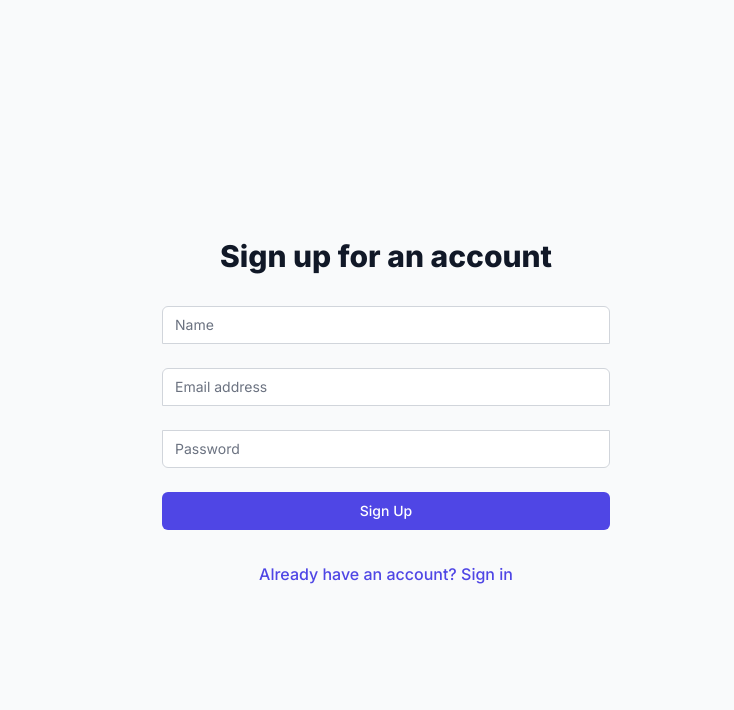
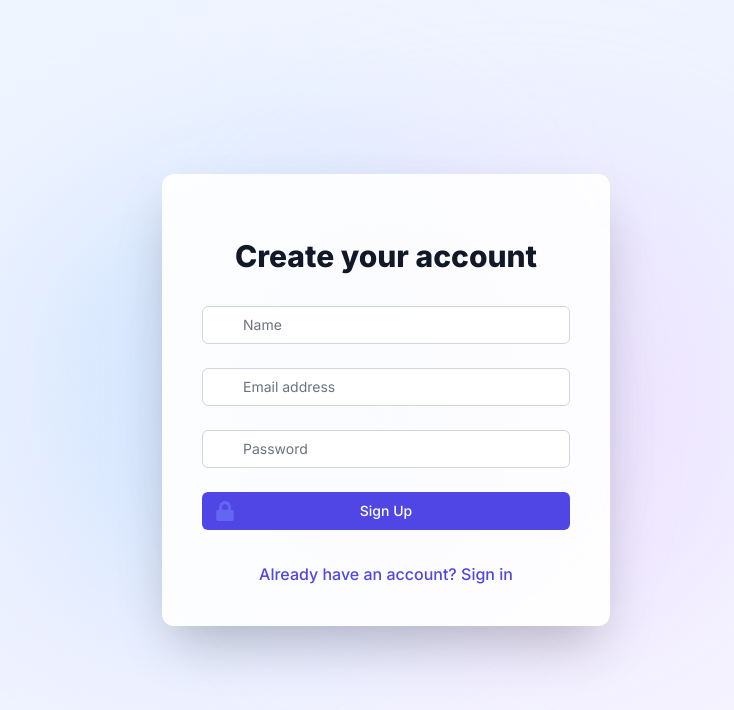
Before and after one commit to djubx/what-did-i-achieve, a Next.js app: page /auth/signin in a window 1280 px wide. Both pictures are taken after a click on the button "Need an account? Sign up". Shown: the top 710 px of the page, without its empty margins (254-988 px from the left). Built offline with nearby package versions, Linux system fonts and the light colour scheme; no server answers.

Commit message:
Beautify signup signin page

```diff
--- a/src/app/auth/signin/page.tsx
+++ b/src/app/auth/signin/page.tsx
@@ -5,6 +5,8 @@ import { signIn, useSession } from 'next-auth/react'
 import { useRouter } from 'next/navigation'
 import { sanityClient } from '@/lib/sanity'
 import { hash } from 'bcryptjs'
+import { motion, AnimatePresence } from 'framer-motion'
+import { FaUser, FaEnvelope, FaLock, FaArrowRight } from 'react-icons/fa'
 
 export default function SignIn() {
   const [email, setEmail] = useState('')
@@ -76,81 +78,149 @@ export default function SignIn() {
   }
 
   return (
-    <div className="min-h-screen flex items-center justify-center bg-gray-50 py-12 px-4 sm:px-6 lg:px-8">
-      <div className="max-w-md w-full space-y-8">
+    <div className="min-h-screen flex items-center justify-center bg-gradient-to-br from-blue-50 via-indigo-50 to-purple-50 py-12 px-4 sm:px-6 lg:px-8 relative overflow-hidden">
+      {/* Background animations */}
+      <div className="absolute inset-0 overflow-hidden z-0">
+        <motion.div
+          className="absolute top-1/4 left-1/4 w-96 h-96 bg-blue-200 rounded-full mix-blend-multiply filter blur-3xl opacity-50"
+          animate={{
+            scale: [1, 1.2, 1.2, 1, 1],
+            rotate: [0, 0, 180, 180, 0],
+            borderRadius: ["30%", "30%", "50%", "50%", "30%"],
+          }}
+          transition={{
+            duration: 25,
+            ease: "easeInOut",
+            times: [0, 0.2, 0.5, 0.8, 1],
+            repeat: Infinity,
+            repeatType: "reverse"
+          }}
+        />
+        <motion.div
+          className="absolute bottom-1/4 right-1/4 w-96 h-96 bg-purple-200 rounded-full mix-blend-multiply filter blur-3xl opacity-50"
+          animate={{
+            scale: [1, 1.2, 1.2, 1, 1],
+            rotate: [0, 180, 180, 0, 0],
+            borderRadius: ["30%", "30%", "50%", "50%", "30%"],
+          }}
+          transition={{
+            duration: 25,
+            ease: "easeInOut",
+            times: [0, 0.2, 0.5, 0.8, 1],
+            repeat: Infinity,
+            repeatType: "reverse"
+          }}
+        />
+      </div>
+
+      <motion.div
+        className="max-w-md w-full space-y-8 bg-white bg-opacity-90 p-10 rounded-xl shadow-2xl relative z-10"
+        initial={{ opacity: 0, y: 20 }}
+        animate={{ opacity: 1, y: 0 }}
+        transition={{ duration: 0.5 }}
+      >
+        <div>
           <h2 className="mt-6 text-center text-3xl font-extrabold text-gray-900">
-          {isSignUp ? 'Sign up for an account' : 'Sign in to your account'}
+            {isSignUp ? 'Create your account' : 'Sign in to your account'}
           </h2>
-        {error && <p className="text-red-500 text-center">{error}</p>}
+        </div>
+        <AnimatePresence>
+          {error && (
+            <motion.p
+              className="text-red-500 text-center"
+              initial={{ opacity: 0, y: -10 }}
+              animate={{ opacity: 1, y: 0 }}
+              exit={{ opacity: 0, y: -10 }}
+            >
+              {error}
+            </motion.p>
+          )}
+        </AnimatePresence>
         <form className="mt-8 space-y-6" onSubmit={handleSubmit}>
+          <AnimatePresence>
             {isSignUp && (
-            <div>
-              <label htmlFor="name" className="sr-only">
-                Name
-              </label>
+              <motion.div
+                initial={{ opacity: 0, height: 0 }}
+                animate={{ opacity: 1, height: 'auto' }}
+                exit={{ opacity: 0, height: 0 }}
+              >
+                <label htmlFor="name" className="sr-only">Name</label>
+                <div className="relative">
+                  <FaUser className="absolute top-3 left-3 text-gray-400" />
                   <input
                     id="name"
                     name="name"
                     type="text"
                     required
-                className="appearance-none rounded-none relative block w-full px-3 py-2 border border-gray-300 placeholder-gray-500 text-gray-900 rounded-t-md focus:outline-none focus:ring-indigo-500 focus:border-indigo-500 focus:z-10 sm:text-sm"
+                    className="appearance-none rounded-md relative block w-full px-3 py-2 pl-10 border border-gray-300 placeholder-gray-500 text-gray-900 focus:outline-none focus:ring-indigo-500 focus:border-indigo-500 focus:z-10 sm:text-sm"
                     placeholder="Name"
                     value={name}
                     onChange={(e) => setName(e.target.value)}
                   />
                 </div>
+              </motion.div>
             )}
+          </AnimatePresence>
           <div>
-            <label htmlFor="email-address" className="sr-only">
-              Email address
-            </label>
+            <label htmlFor="email-address" className="sr-only">Email address</label>
+            <div className="relative">
+              <FaEnvelope className="absolute top-3 left-3 text-gray-400" />
               <input
                 id="email-address"
                 name="email"
                 type="email"
                 autoComplete="email"
                 required
-              className="appearance-none rounded-none relative block w-full px-3 py-2 border border-gray-300 placeholder-gray-500 text-gray-900 rounded-t-md focus:outline-none focus:ring-indigo-500 focus:border-indigo-500 focus:z-10 sm:text-sm"
+                className="appearance-none rounded-md relative block w-full px-3 py-2 pl-10 border border-gray-300 placeholder-gray-500 text-gray-900 focus:outline-none focus:ring-indigo-500 focus:border-indigo-500 focus:z-10 sm:text-sm"
                 placeholder="Email address"
                 value={email}
                 onChange={(e) => setEmail(e.target.value)}
               />
             </div>
+          </div>
           <div>
-            <label htmlFor="password" className="sr-only">
-              Password
-            </label>
+            <label htmlFor="password" className="sr-only">Password</label>
+            <div className="relative">
+              <FaLock className="absolute top-3 left-3 text-gray-400" />
               <input
                 id="password"
                 name="password"
                 type="password"
                 autoComplete="current-password"
                 required
-              className="appearance-none rounded-none relative block w-full px-3 py-2 border border-gray-300 placeholder-gray-500 text-gray-900 rounded-b-md focus:outline-none focus:ring-indigo-500 focus:border-indigo-500 focus:z-10 sm:text-sm"
+                className="appearance-none rounded-md relative block w-full px-3 py-2 pl-10 border border-gray-300 placeholder-gray-500 text-gray-900 focus:outline-none focus:ring-indigo-500 focus:border-indigo-500 focus:z-10 sm:text-sm"
                 placeholder="Password"
                 value={password}
                 onChange={(e) => setPassword(e.target.value)}
               />
             </div>
+          </div>
           <div>
-            <button
+            <motion.button
               type="submit"
               className="group relative w-full flex justify-center py-2 px-4 border border-transparent text-sm font-medium rounded-md text-white bg-indigo-600 hover:bg-indigo-700 focus:outline-none focus:ring-2 focus:ring-offset-2 focus:ring-indigo-500"
+              whileHover={{ scale: 1.05 }}
+              whileTap={{ scale: 0.95 }}
             >
+              <span className="absolute left-0 inset-y-0 flex items-center pl-3">
+                <FaLock className="h-5 w-5 text-indigo-500 group-hover:text-indigo-400" aria-hidden="true" />
+              </span>
               {isSignUp ? 'Sign Up' : 'Sign In'}
-            </button>
+            </motion.button>
           </div>
         </form>
         <div className="text-center">
-          <button
+          <motion.button
             type="button"
             onClick={() => setIsSignUp(!isSignUp)}
             className="font-medium text-indigo-600 hover:text-indigo-500"
+            whileHover={{ scale: 1.05 }}
+            whileTap={{ scale: 0.95 }}
           >
             {isSignUp ? 'Already have an account? Sign in' : 'Need an account? Sign up'}
-          </button>
+          </motion.button>
         </div>
-      </div>
+      </motion.div>
     </div>
   )
 }
```
Lines whose indentation alone changed are shown as unchanged.
